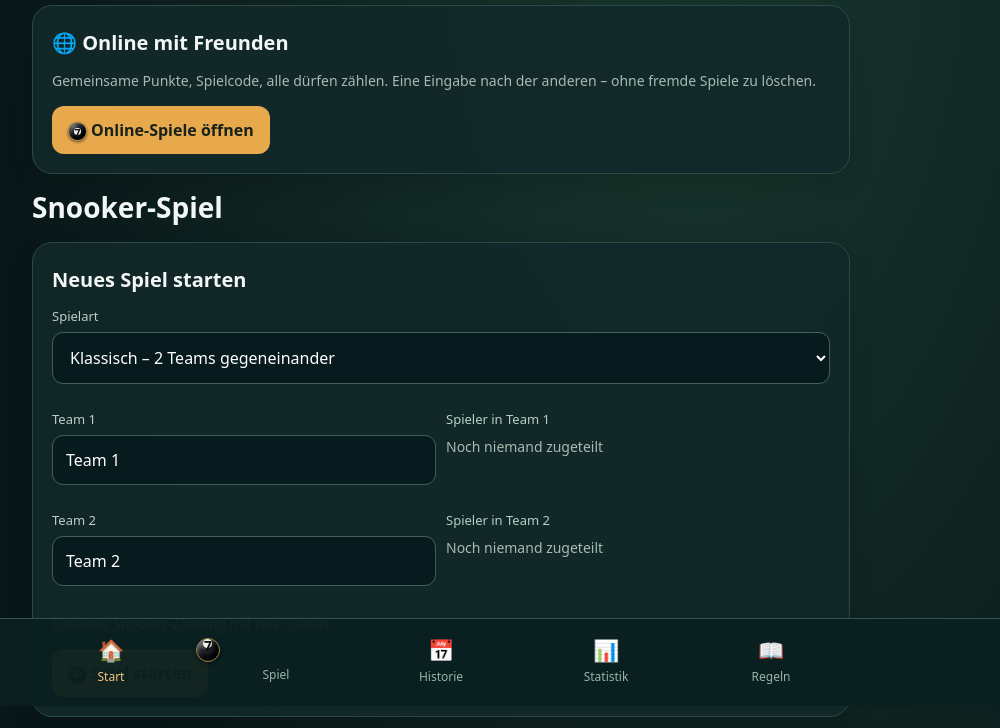
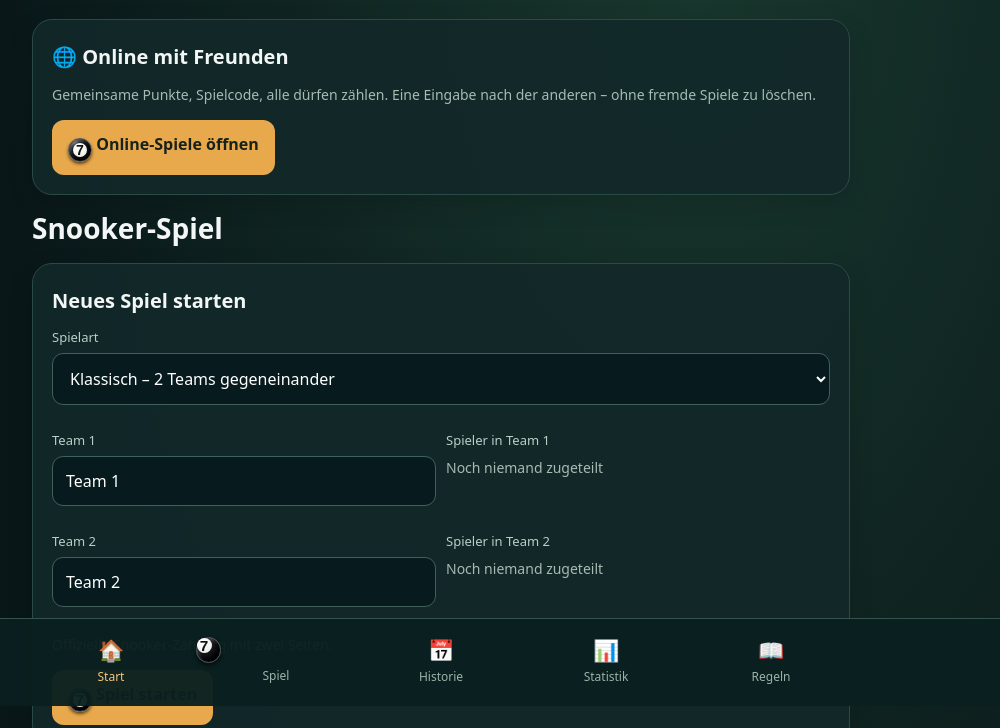
Before and after one commit to valentinebertz/SNOOKER, a plain HTML site: page index.html in a window 1280 px wide. Shown: the part 94-822 px from the top of the page, without its empty margins (199-1199 px from the left). Drawn offline with nearby package versions, Linux system fonts and the light colour scheme.

Commit message:
Add files via upload

```diff
--- a/index.html
+++ b/index.html
@@ -86,8 +86,25 @@
 .practice-meter>i{display:block;width:0%;height:100%;background:linear-gradient(90deg,#e0ba6b,#e65c35)}
 
 /* Snooker: schwarze Kugel = 7 Punkte, kein 8-Ball-Emoji */
-.snooker-seven{display:inline-grid;place-items:center;vertical-align:middle;width:1.18em;height:1.18em;line-height:1;border-radius:50%;background:radial-gradient(circle at 31% 24%,#555b61 0%,#202329 29%,#050609 74%);border:1px solid #9c854e;box-shadow:inset -.12em -.16em .22em #000, inset .09em .08em .17em #ffffff4a,0 .07em .17em #0009;color:#fff;font-weight:900;font-size:1em;text-shadow:0 1px 1px #000;}
-.snooker-seven::after{content:'7';display:grid;place-items:center;width:.66em;height:.66em;border-radius:50%;background:#f4f1e8;color:#101010;font-size:.65em;text-shadow:none;}
+.snooker-seven{
+  display:inline-flex;align-items:center;justify-content:center;
+  width:1.5em;height:1.5em;flex:none;vertical-align:-0.33em;
+  border-radius:50%;position:relative;box-sizing:border-box;
+  background:radial-gradient(circle at 31% 23%,#747980 0%,#35383e 18%,#141519 42%,#030405 76%,#000 100%);
+  border:1px solid #555a61;
+  box-shadow:inset -0.12em -0.15em 0.24em #000b,inset 0.09em 0.09em 0.17em #ffffff3d,0 0.12em 0.2em #0009;
+  line-height:1;
+}
+.snooker-seven::after{
+  content:'7';display:flex;align-items:center;justify-content:center;
+  width:65%;height:65%;border-radius:50%;
+  background:radial-gradient(circle at 30% 24%,#fff,#f2f2f0 65%,#d7d7d4 100%);
+  color:#111;font-family:Arial,Helvetica,sans-serif;
+  font-size:0.88em;font-weight:900;line-height:1;
+  text-shadow:none;box-shadow:0 0 0 1px #16161666;
+}
+.tabs .snooker-seven{width:1.2em;height:1.2em;vertical-align:-0.2em}
+.tabs .snooker-seven::after{font-size:.73em}
 </style></head><body><div class="wrap"><header class="top"><div><div class="brand">SNOO<b>KER</b> <span class="snooker-seven" aria-label="Schwarze Snookerkugel, 7 Punkte"></span></div><div class="sub">SCORE & FRIENDS · V2.0</div></div><span class="pill">● LOKAL & OFFLINE</span></header><main id="app"></main><div class="foot">Alle Spielstände werden ausschließlich auf diesem Gerät gespeichert. Für Gerätewechsel bitte ein Backup exportieren.</div></div><nav class="tabs" id="tabs"></nav><div id="toast" role="status"></div><div id="assign-modal" class="hidden" aria-live="polite"></div><div id="cheers-modal" class="hidden"></div><script>
 'use strict';const KEY='snooker-friends-v1';const colors=[['Rot',1,'#c9282e'],['Gelb',2,'#f2d338'],['Grün',3,'#1ba360'],['Braun',4,'#986136'],['Blau',5,'#2377e5'],['Pink',6,'#ec79b3'],['Schwarz',7,'#17191e']];const esc=s=>String(s??'').replace(/[&<>"']/g,c=>({'&':'&amp;','<':'&lt;','>':'&gt;','"':'&quot;',"'":'&#39;'}[c]));let state={games:[],active:null,playerPool:[]};try{const v=JSON.parse(localStorage.getItem(KEY));if(v&&Array.isArray(v.games))state={games:v.games,active:v.active||null,playerPool:Array.isArray(v.playerPool)?v.playerPool:[]}}catch(e){}// Einmalige Migration: Beispieldaten aus dem Spielerpool entfernen, ohne historische Spiele anzutasten.
 function cleanName(n){return String(n||'').trim().replace(/\s+/g,' ').slice(0,70)}
```
